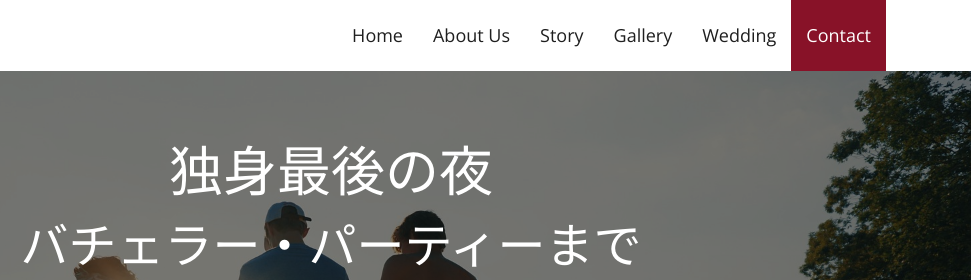
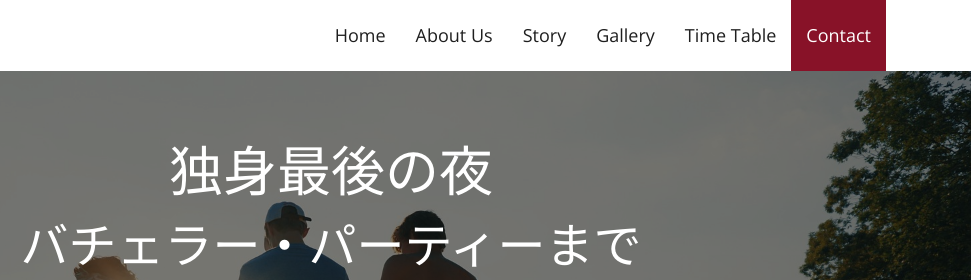
Before and after one commit to Titan-no6/BachelorParty, a plain HTML site: page index.html in a window 1280 px wide. Shown: the top 280 px of the page, 309-1280 px from the left. Drawn offline with nearby package versions, Linux system fonts and the light colour scheme; a web font is replaced by a local one.

Commit message:
Update index.html

```diff
--- a/index.html
+++ b/index.html
@@ -63,7 +63,7 @@
                         <li><a class="nav-link" href="#about">About Us</a></li>
                         <li><a class="nav-link" href="#story">Story</a></li>
                         <li><a class="nav-link" href="#gallery">Gallery</a></li>
-						<li><a class="nav-link" href="#wedding">Wedding</a></li>
+						<li><a class="nav-link" href="#wedding">Time Table</a></li>
 						<li><a class="nav-link" href="#contact">Contact</a></li>
                     </ul>
                 </div>
```
